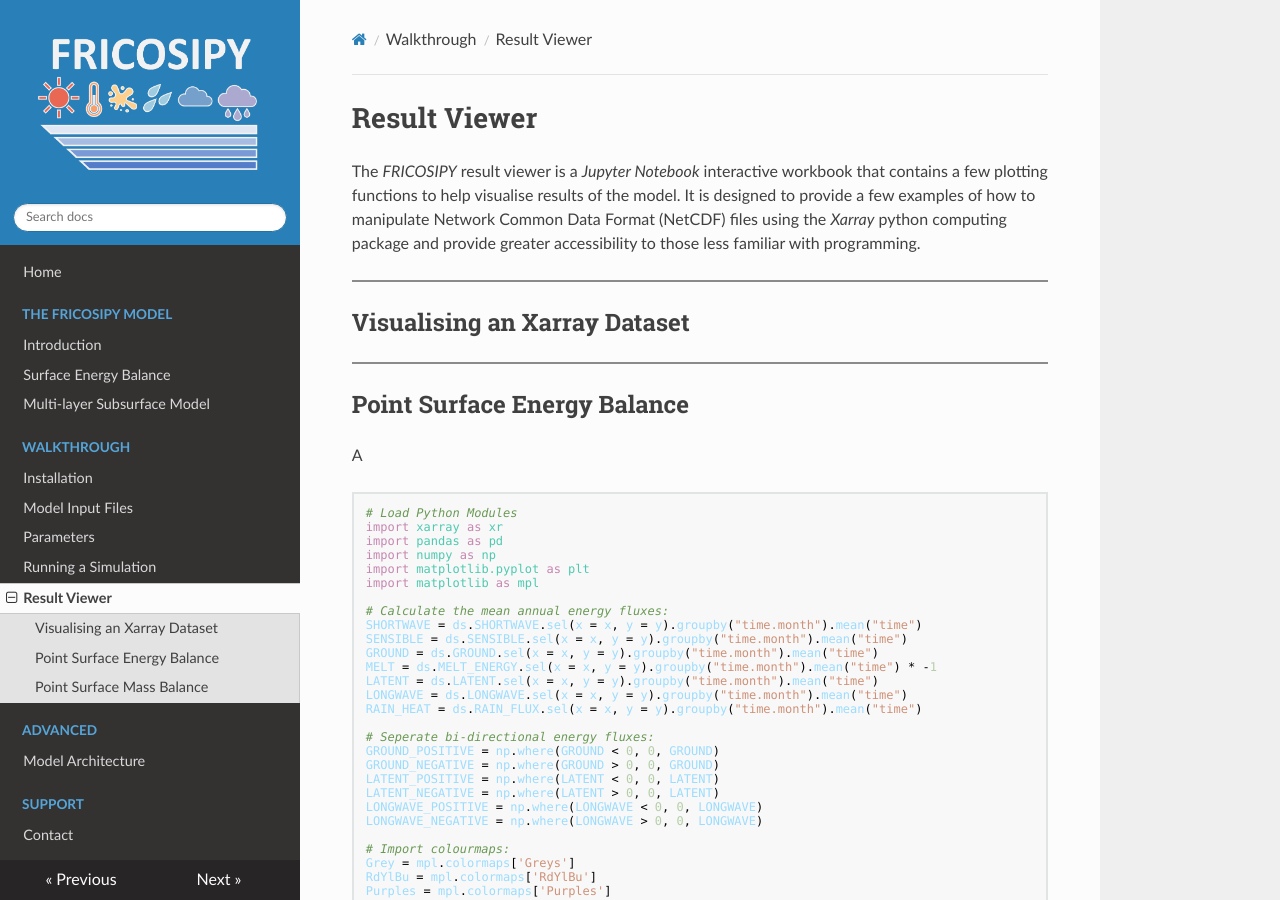
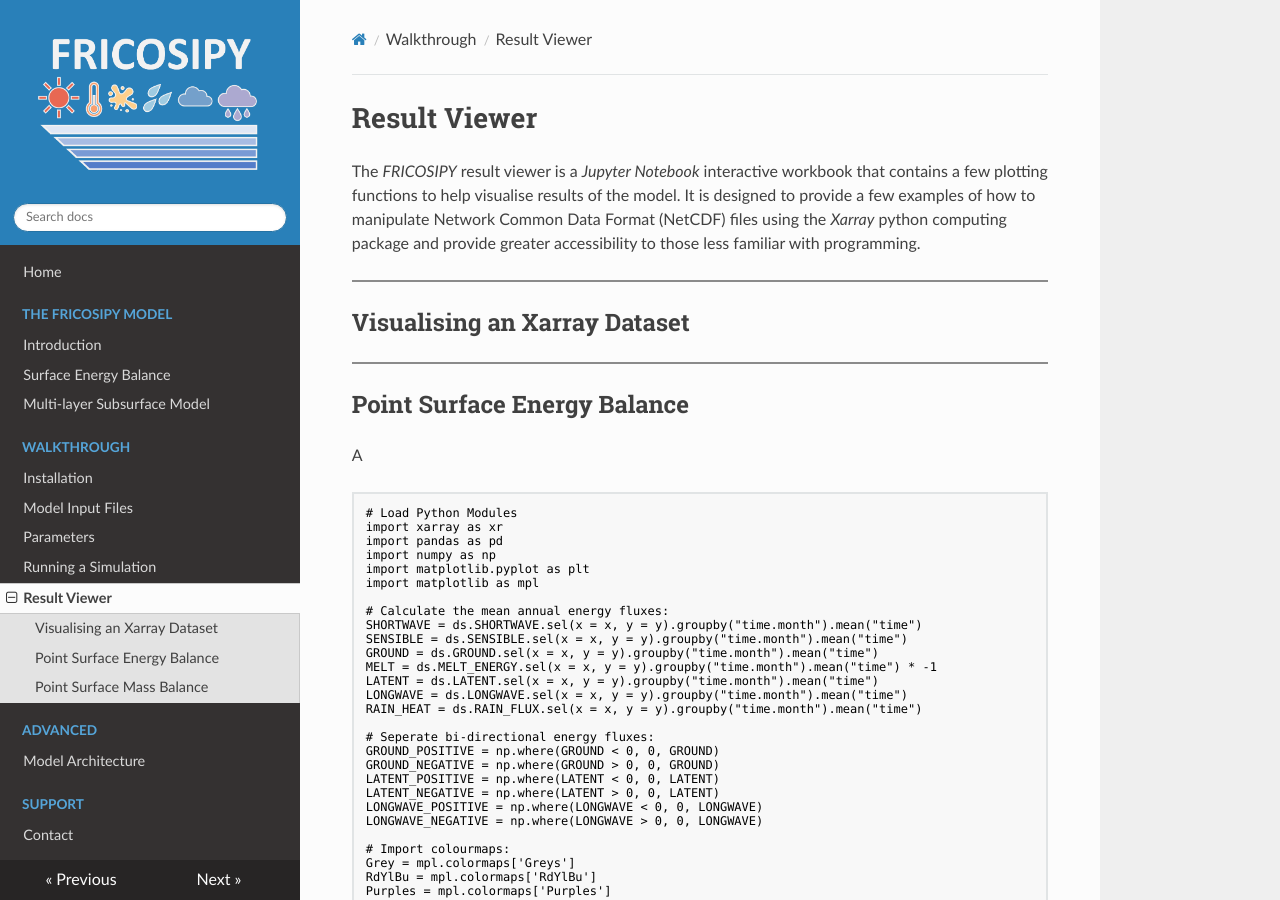
Before and after one commit to MarcusGastaldello/FRICOSIPY, an MkDocs documentation site: the page built from docs/result_viewer.md, in a window 1280 px wide and 900 px high. Built offline with MkDocs 1.6.1, drawn with Linux system fonts in a browser that asks for light colours.

Commit message:
Update result_viewer.md

````diff
--- a/docs/result_viewer.md
+++ b/docs/result_viewer.md
@@ -16,8 +16,6 @@ The *FRICOSIPY* result viewer is a *Jupyter Notebook* interactive workbook that
 ## Point Surface Energy Balance
 
 A
-
-<div class="styledcode-box" markdown>
 
 ``` python
 # Load Python Modules
@@ -72,7 +70,6 @@ ax.bar(months, RAIN_HEAT,         width = 0.8, color = Purples(0.50), alpha = 0.
 # Figure Legend:
 plt.legend(loc="center right", bbox_to_anchor=(1.4,0.5));
 ```
-</div>
 
 <hr style="height:2px; background-color:#8b8b8b; border:none;" />
 
````
